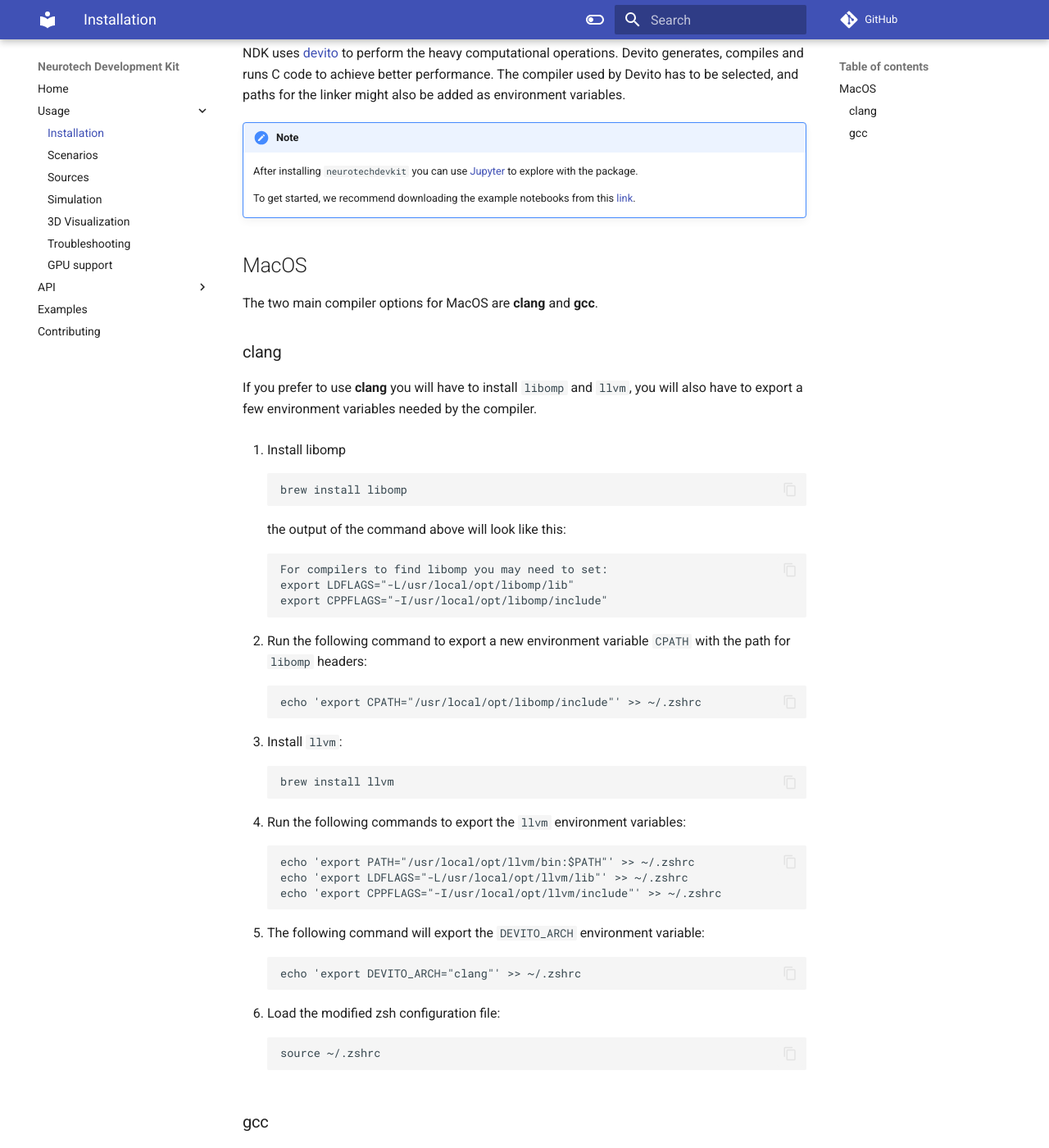
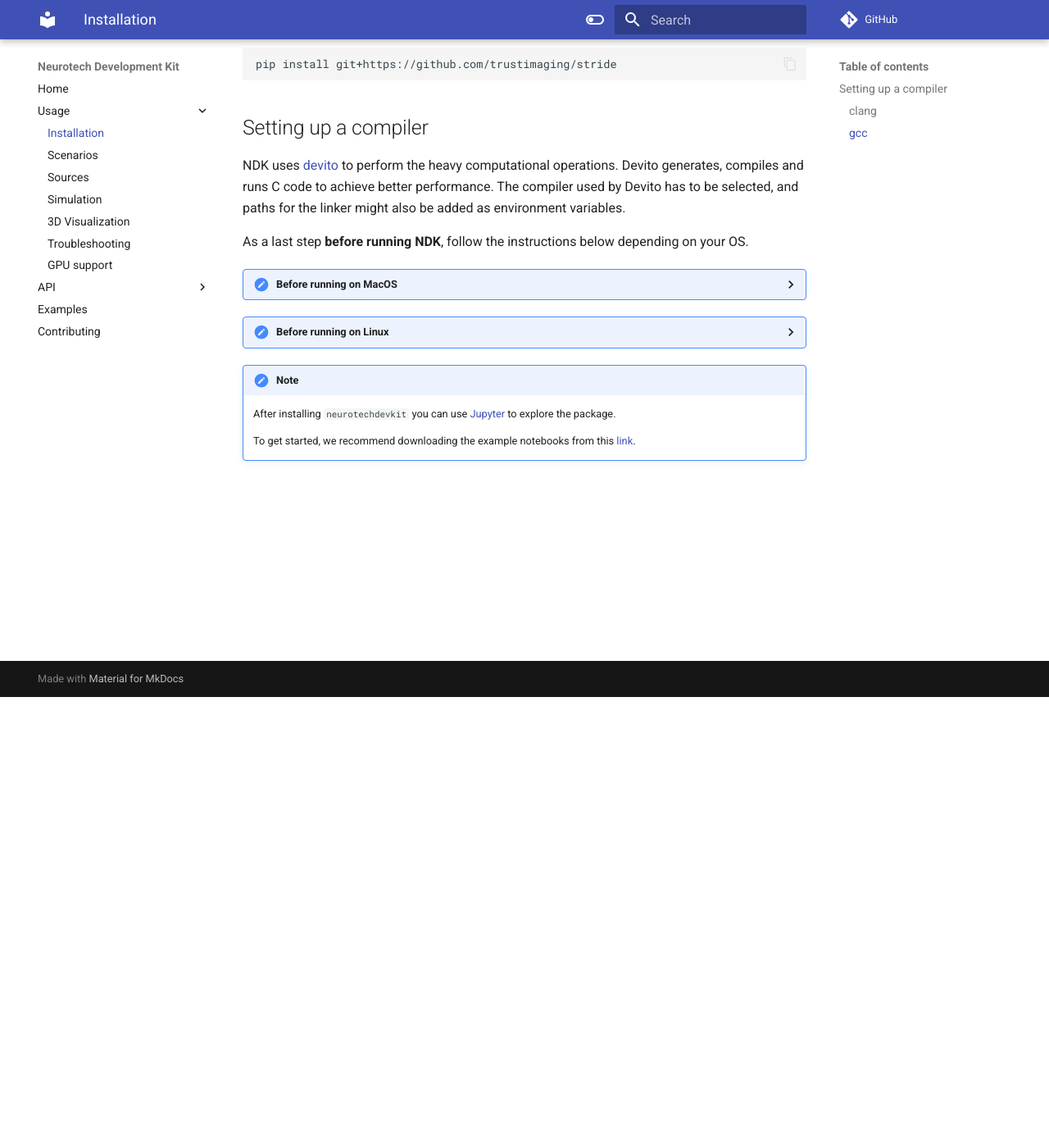
Before and after one commit to agencyenterprise/neurotechdevkit, an MkDocs documentation site: the page built from docs/usage/installation.md, in a window 1280 px wide and 1400 px high, scrolled down 550 px. Shown: the whole window at 82% size. Built offline with MkDocs 1.6.1 and Material for MkDocs 9.7.7, drawn with Linux system fonts in a browser that asks for light colours; comment, search, counter and statistics services are not loaded; some of the changed text lies outside the part shown.

Commit message:
Adding linux installation instructions (#62)
* Moving local installation to its own page

* Adding local installation page

* Adding linux installation instructions

* Extending linux installation docs

* separate pre and post installation instructions

* fix text

* Fixing typo

* Update installation.md

fixing typo

---------

Co-authored-by: d-lucena <lucenadsl@gmail.com>

````diff
--- a/docs/usage/installation.md
+++ b/docs/usage/installation.md
@@ -5,6 +5,18 @@
 `neurotechdevkit` requires Python `>=3.9` and `<3.11` to be installed. You can find which Python version you have installed by running `python --version` in a terminal.
 
 If you don't have Python installed, or you are running an unsupported version, you can download it from [python.org](https://www.python.org/downloads/). Python environment managers like pyenv, conda, and poetry are all perfectly suitable as well.
+
+??? "Before installing on Linux"
+
+    1. In order to install `neurotechdevkit` you must first install `g++` and the `python-dev` package for your python version.
+
+        Both packages can be installed with:
+        ```
+        apt-get install -y g++ python3.10-dev
+        ```
+
+        **Important:** You must replace `3.10` with your python version when running the command above.
+
 
 You can install the `neurotechdevkit` package using:
 
@@ -18,91 +30,105 @@
 pip install git+https://github.com/trustimaging/stride
 ```
 
+## Setting up a compiler
 
 NDK uses [devito](https://www.devitoproject.org/devito/) to perform the heavy computational operations. Devito generates, compiles and runs C code to achieve better performance.
 The compiler used by Devito has to be selected, and paths for the linker might also be added as environment variables.
 
+As a last step **before running NDK**, follow the instructions below depending on your OS.
+
+??? "Before running on MacOS"
+
+    The two main compiler options for MacOS are **clang** and **gcc**.
+
+    ### clang
+
+    If you prefer to use **clang** you will have to install `libomp` and `llvm`, you will also have to export a few environment variables needed by the compiler.
+
+    1. Install libomp
+
+        ```
+        brew install libomp
+        ```
+
+        the output of the command above will look like this:
+
+        ```
+        For compilers to find libomp you may need to set:
+        export LDFLAGS="-L/usr/local/opt/libomp/lib"
+        export CPPFLAGS="-I/usr/local/opt/libomp/include"
+        ```
+
+
+    1. Run the following command to export a new environment variable `CPATH` with the path for `libomp` headers:
+
+        ```
+        echo 'export CPATH="/usr/local/opt/libomp/include"' >> ~/.zshrc
+        ```
+
+    1. Install `llvm`:
+
+        ```
+        brew install llvm
+        ```
+
+    1. Run the following commands to export the `llvm` environment variables:
+
+        ```
+        echo 'export PATH="/usr/local/opt/llvm/bin:$PATH"' >> ~/.zshrc
+        echo 'export LDFLAGS="-L/usr/local/opt/llvm/lib"' >> ~/.zshrc
+        echo 'export CPPFLAGS="-I/usr/local/opt/llvm/include"' >> ~/.zshrc
+        ```
+
+    1. The following command will export the `DEVITO_ARCH` environment variable:
+
+        ```
+        echo 'export DEVITO_ARCH="clang"' >> ~/.zshrc
+        ```
+
+    1. Load the modified zsh configuration file:
+
+        ```
+        source ~/.zshrc
+        ```
+
+    ### gcc
+
+    On MacOS the `gcc` executable is a symbolic link to `clang`, so by defining ~~DEVITO_ARCH=gcc~~ devito will try to add `gcc` flags to the `clang` compiler, and the compilation will most probably fail.
+
+    You can tell devito to use the correct `gcc` compiler doing the following:
+
+    1. Install gcc-11
+
+        ```
+        brew install gcc@11
+        ```
+
+    1. Run the command that exports the `DEVITO_ARCH` environment variable:
+
+        ```
+        echo 'export DEVITO_ARCH="gcc-11"' >> ~/.zshrc
+        ```
+
+    1. Load the modified zsh configuration file:
+
+        ```
+        source ~/.zshrc
+        ```
+
+
+??? "Before running on Linux"
+
+    1. Export the `DEVITO_ARCH` environment variable, or add it to your shell profile:
+
+        ```
+        export DEVITO_ARCH="gcc"
+        ```
+
+        The supported values for `DEVITO_ARCH` are: `'custom', 'gnu', 'gcc', 'clang', 'aomp', 'pgcc', 'pgi', 'nvc', 'nvc++', 'nvidia', 'cuda', 'osx', 'intel', 'icpc', 'icc', 'intel-knl', 'knl', 'dpcpp', 'gcc-4.9', 'gcc-5', 'gcc-6', 'gcc-7', 'gcc-8', 'gcc-9', 'gcc-10', 'gcc-11'`.
+
 
 !!! note
-    After installing `neurotechdevkit` you can use [Jupyter](https://jupyterlab.readthedocs.io/en/stable/) to explore with the package.
+    After installing `neurotechdevkit` you can use [Jupyter](https://jupyterlab.readthedocs.io/en/stable/) to explore the package.
 
     To get started, we recommend downloading the example notebooks from this [link](https://agencyenterprise.github.io/neurotechdevkit/generated/gallery/gallery_jupyter.zip).
-
-## MacOS
-
-The two main compiler options for MacOS are **clang** and **gcc**.
-
-### clang
-
-If you prefer to use **clang** you will have to install `libomp` and `llvm`, you will also have to export a few environment variables needed by the compiler.
-
-1. Install libomp
-
-    ```
-    brew install libomp
-    ```
-
-    the output of the command above will look like this:
-
-    ```
-    For compilers to find libomp you may need to set:
-    export LDFLAGS="-L/usr/local/opt/libomp/lib"
-    export CPPFLAGS="-I/usr/local/opt/libomp/include"
-    ```
-
-
-1. Run the following command to export a new environment variable `CPATH` with the path for `libomp` headers:
-
-    ```
-    echo 'export CPATH="/usr/local/opt/libomp/include"' >> ~/.zshrc
-    ```
-
-1. Install `llvm`:
-
-    ```
-    brew install llvm
-    ```
-
-1. Run the following commands to export the `llvm` environment variables:
-
-    ```
-    echo 'export PATH="/usr/local/opt/llvm/bin:$PATH"' >> ~/.zshrc
-    echo 'export LDFLAGS="-L/usr/local/opt/llvm/lib"' >> ~/.zshrc
-    echo 'export CPPFLAGS="-I/usr/local/opt/llvm/include"' >> ~/.zshrc
-    ```
-
-1. The following command will export the `DEVITO_ARCH` environment variable:
-
-    ```
-    echo 'export DEVITO_ARCH="clang"' >> ~/.zshrc
-    ```
-
-1. Load the modified zsh configuration file:
-
-    ```
-    source ~/.zshrc
-    ```
-
-### gcc
-
-On MacOS the `gcc` executable is a symbolic link to `clang`, so by defining ~~DEVITO_ARCH=gcc~~ devito will try to add `gcc` flags to the `clang` compiler, and the compilation will most probably fail.
-
-You can tell devito to use the correct `gcc` compiler doing the following:
-
-1. Install gcc-11
-
-    ```
-    brew install gcc@11
-    ```
-
-1. Run the command that exports the `DEVITO_ARCH` environment variable:
-
-    ```
-    echo 'export DEVITO_ARCH="gcc-11"' >> ~/.zshrc
-    ```
-
-1. Load the modified zsh configuration file:
-
-    ```
-    source ~/.zshrc
-    ```
````
Also changed, not shown: docs/index.md (+1 -1 lines).
